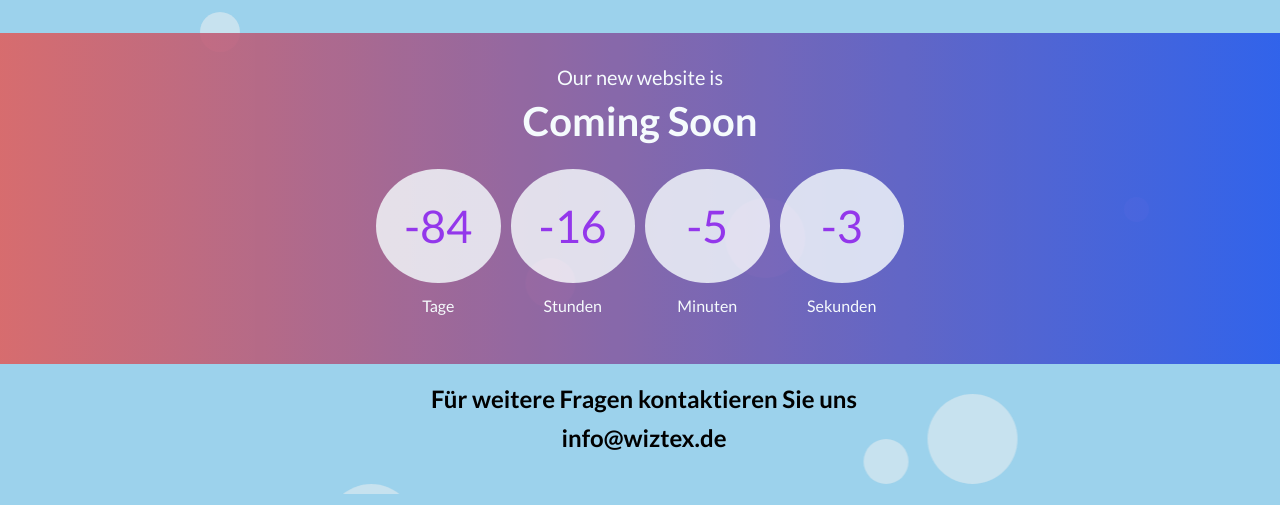
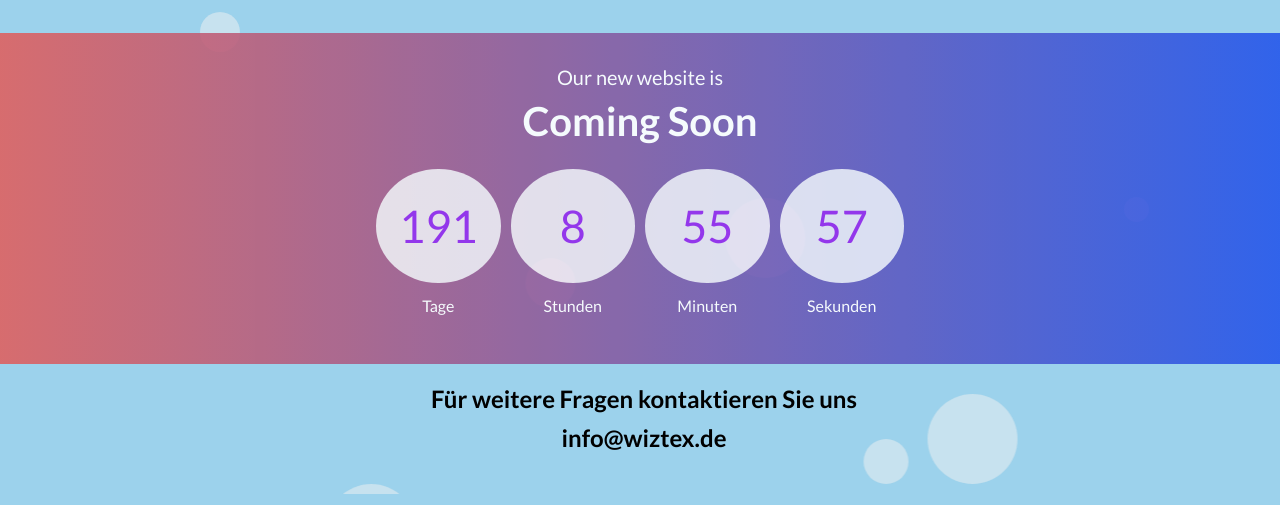
Before and after one commit to wiztex-de/test, a plain HTML site: page index.html in a window 1280 px wide. Shown: the part 306-811 px from the top of the page. Drawn offline with Linux system fonts and the light colour scheme.

Commit message:
updated date

```diff
--- a/index.html
+++ b/index.html
@@ -147,7 +147,7 @@
         hour = minute * 60,
         day = hour * 24;
 
-    let countDown = new Date('March 30, 2024 20:00:00').getTime(),
+    let countDown = new Date('December 30, 2024 20:00:00').getTime(),
         x = setInterval(function () {
 
             let now = new Date().getTime()
```
